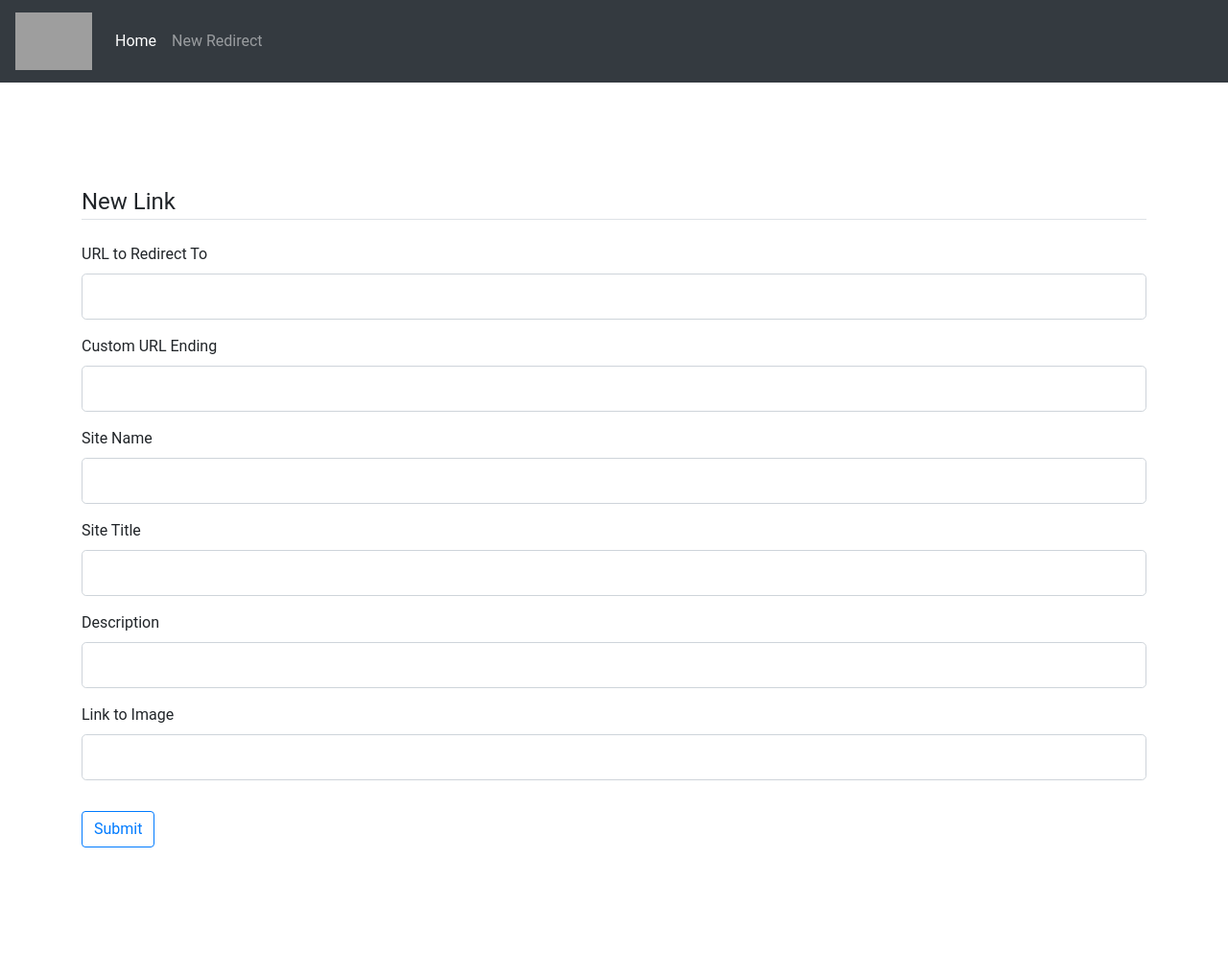
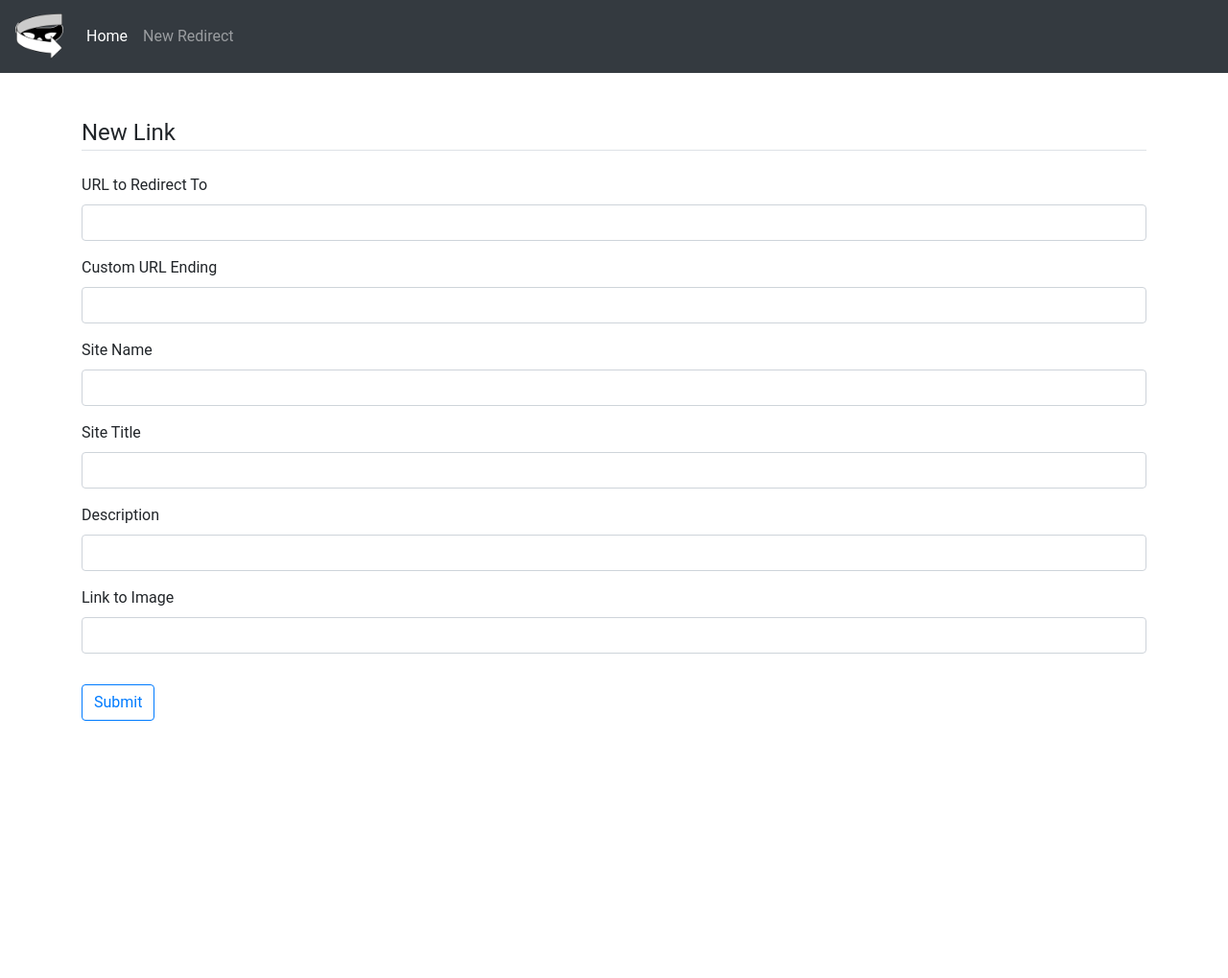
Before and after one commit to jere-mie/rickroll-me-py, a Flask app: page /new in a window 1280 px wide. Shown: the whole page at 96% size. After the commit the page ends 751 px from the top, so only its background shows below. Run offline with Flask 2, Linux system fonts and the light colour scheme; parts of the project's set-up code (start-up, migrations or seed data) failed here and were passed over; some libraries are stand-ins or nearby versions; grey boxes are pictures that could not be loaded.

Commit message:
added logo and made form smaller

```diff
--- a/website/templates/home.html
+++ b/website/templates/home.html
@@ -6,6 +6,11 @@
     <hr class="my-4">
     <p class="center">Try it out now, create a new redirect and then paste the link in somewhere such as discord to fool your friends!</p>
     <p class="center"><a class="btn btn-outline-secondary btn-lg" href="{{ url_for('new') }}" role="button">New Redirect</a></p>
+
+    <p class="center">
+      <img src="{{ url_for('static', filename='logo.png') }}" height="250px">
+    </p>
+
   </div>
 
 
--- a/website/templates/layout.html
+++ b/website/templates/layout.html
@@ -10,7 +10,7 @@
         <meta property="og:site_name" content="Metadata Prank" />
         <meta property="og:title" content="Custom Metadata URL Redirect Prank" />
         <meta property="og:description" content="Make custom url redirects with custom site name, site title, description, and image" />
-        <meta property="og:image" content="{{ url_for('static', filename='logo.jpg') }}" />
+        <meta property="og:image" content="{{ url_for('static', filename='logo.png') }}" />
         <meta property="og:type" content="website" />
         <link rel="stylesheet" type="text/css" href="{{ url_for('static', filename='style.css') }}">
 
@@ -19,7 +19,7 @@
     <body>
         <!-- https://getbootstrap.com/docs/4.3/components/ -->
         <nav class="navbar navbar-expand-lg navbar-dark bg-dark fixed-top">
-            <a class="navbar-brand" href="#"><img src="{{ url_for('static', filename='roboInverted.png') }}" height="60px;"></a>
+            <a class="navbar-brand" href="#"><img src="{{ url_for('static', filename='logo.png') }}" height="50px;"></a>
             <button class="navbar-toggler" type="button" data-toggle="collapse" data-target="#navbarNav" aria-controls="navbarNav" aria-expanded="false" aria-label="Toggle navigation">
               <span class="navbar-toggler-icon"></span>
             </button>
@@ -34,7 +34,8 @@
               </ul>
             </div>
         </nav>
-        <br><br><br><br><br><br><br><br>
+        <br><br><br><br><br>
+
         {% with messages = get_flashed_messages(with_categories=true) %}
                         {% if messages %}
                             {% for category, message in messages %}
--- a/website/templates/new.html
+++ b/website/templates/new.html
@@ -8,79 +8,79 @@
                 <div class="form-group">
                     {{ form.url.label(class="form-control-label") }}
                     {% if form.url.errors %}
-                        {{ form.url(class="form-control form-control-lg is-invalid") }}
+                        {{ form.url(class="form-control   is-invalid") }}
                         <div class="invalid-feedback">
                             {% for error in form.url.errors %}
                                 <span>{{ error }}</span>
                             {% endfor %}
                         </div>
                     {% else %}
-                        {{ form.url(class="form-control form-control-lg") }}
+                        {{ form.url(class="form-control  ") }}
                     {% endif %}
                 </div>
                 <div class="form-group">
                     {{ form.link.label(class="form-control-label") }}
                     {% if form.link.errors %}
-                        {{ form.link(class="form-control form-control-lg is-invalid") }}
+                        {{ form.link(class="form-control   is-invalid") }}
                         <div class="invalid-feedback">
                             {% for error in form.link.errors %}
                                 <span>{{ error }}</span>
                             {% endfor %}
                         </div>
                     {% else %}
-                        {{ form.link(class="form-control form-control-lg") }}
+                        {{ form.link(class="form-control  ") }}
                     {% endif %}
                 </div>
                 <div class="form-group">
                     {{ form.name.label(class="form-control-label") }}
                     {% if form.name.errors %}
-                        {{ form.name(class="form-control form-control-lg is-invalid") }}
+                        {{ form.name(class="form-control   is-invalid") }}
                         <div class="invalid-feedback">
                             {% for error in form.name.errors %}
                                 <span>{{ error }}</span>
                             {% endfor %}
                         </div>
                     {% else %}
-                        {{ form.name(class="form-control form-control-lg") }}
+                        {{ form.name(class="form-control  ") }}
                     {% endif %}
                 </div>
                 <div class="form-group">
                     {{ form.title.label(class="form-control-label") }}
                     {% if form.title.errors %}
-                        {{ form.title(class="form-control form-control-lg is-invalid") }}
+                        {{ form.title(class="form-control   is-invalid") }}
                         <div class="invalid-feedback">
                             {% for error in form.title.errors %}
                                 <span>{{ error }}</span>
                             {% endfor %}
                         </div>
                     {% else %}
-                        {{ form.title(class="form-control form-control-lg") }}
+                        {{ form.title(class="form-control  ") }}
                     {% endif %}
                 </div>
                 <div class="form-group">
                     {{ form.desc.label(class="form-control-label") }}
                     {% if form.desc.errors %}
-                        {{ form.desc(class="form-control form-control-lg is-invalid") }}
+                        {{ form.desc(class="form-control   is-invalid") }}
                         <div class="invalid-feedback">
                             {% for error in form.desc.errors %}
                                 <span>{{ error }}</span>
                             {% endfor %}
                         </div>
                     {% else %}
-                        {{ form.desc(class="form-control form-control-lg") }}
+                        {{ form.desc(class="form-control  ") }}
                     {% endif %}
                 </div>
                 <div class="form-group">
                     {{ form.image.label(class="form-control-label") }}
                     {% if form.image.errors %}
-                        {{ form.image(class="form-control form-control-lg is-invalid") }}
+                        {{ form.image(class="form-control   is-invalid") }}
                         <div class="invalid-feedback">
                             {% for error in form.image.errors %}
                                 <span>{{ error }}</span>
                             {% endfor %}
                         </div>
                     {% else %}
-                        {{ form.image(class="form-control form-control-lg") }}
+                        {{ form.image(class="form-control  ") }}
                     {% endif %}
                 </div>
 
```
Also changed, not shown: website/static/favicon.ico (added), website/static/logo.png (added).
